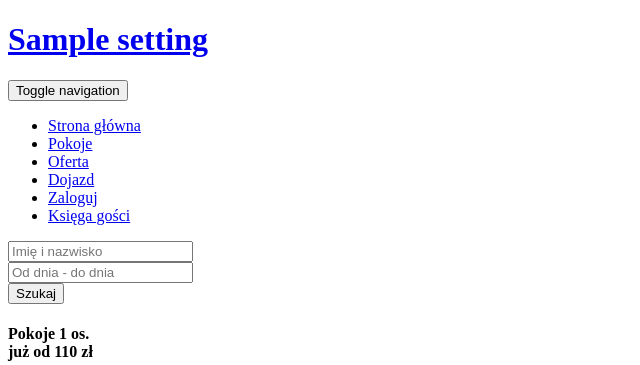
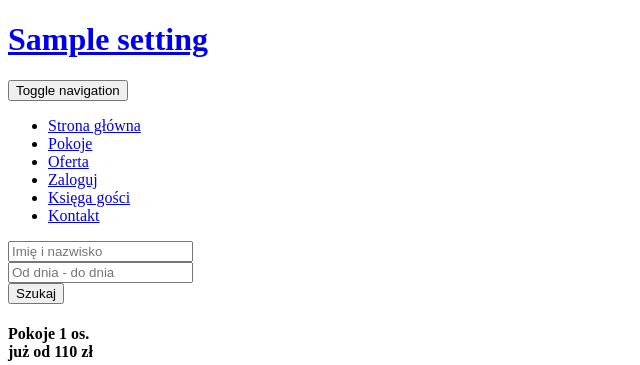
Before and after one commit to szygmon/hotel, a PHP site: template web/View/Home/index.html.twig in a window 1280 px wide. Shown: the top 365 px of the page, without its empty margins (0-640 px from the left). Run offline with PHP 8.4, Linux system fonts and the light colour scheme; the template is opened without the code that fills it: most values are stand-ins (such as "Sample title", 1, 10 or a date in 2020); some libraries are stand-ins or nearby versions.

Commit message:
dojazd -> kontakt

```diff
--- a/web/View/footerSP.html.twig
+++ b/web/View/footerSP.html.twig
@@ -11,7 +11,7 @@
             <h4>Użytkownik</h4>
             <li><a href="{{ url('Home/signin') }}">Zaloguj się</a></li>
             <li><a href="{{ url('Home/discover') }}">Dojazd</a></li>
-            <li><a href="discover#contact">Kontakt</a></li>
+            <li><a href="{{ url('Home/discover') }}#contact">Kontakt</a></li>
         </div>
         <div class="col-md-3 deco">
             <h4>HOTEL JM</h4>
--- a/web/View/navbarSP.html.twig
+++ b/web/View/navbarSP.html.twig
@@ -28,7 +28,6 @@
                         <li id="n-index"><a href="{{ url('Home/index') }}">Strona główna</a></li>
                         <li id="n-rooms"><a href="{{ url('Home/rooms') }}">Pokoje</a></li>
                         <li id="n-offert"><a href="{{ url('Home/offert') }}">Oferta</a></li>
-                        <li id="n-discover"><a href="{{ url('Home/discover') }}">Dojazd</a></li>
                             {% if Me.isLogged() %}
                                 {% if Me.auth('admin') or Me.auth('receptionist') %}
                                 <li id="n-signin"><a href="{{ url('Admin/index') }}">Panel</a></li>
@@ -48,6 +47,7 @@
                             <li id="n-signin"><a href="{{ url('Home/signin') }}">Zaloguj</a></li>
                             {% endif %}
                         <li id="n-reviews"><a href="{{ url('Home/reviews') }}">Księga gości</a></li>
+                        <li id="n-discover"><a href="{{ url('Home/discover') }}">Kontakt</a></li>
                     </ul>
                 </div>
                 <!--/.navbar-collapse-->
```
